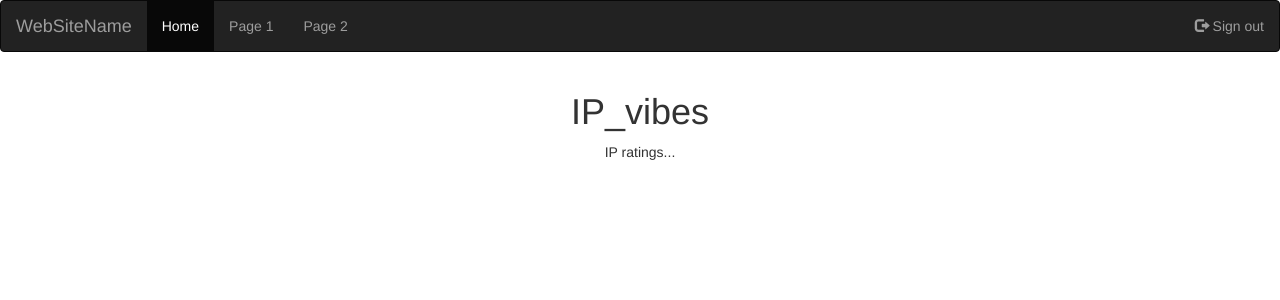
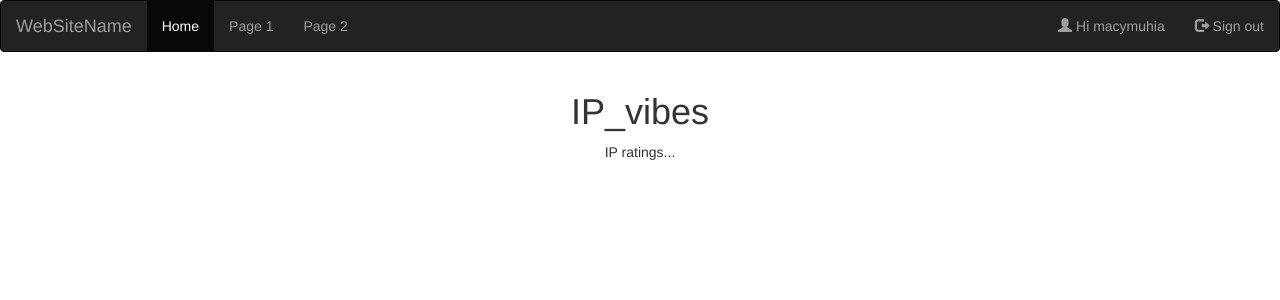
Before and after one commit to macymuhia/IP_vibes, a Django app: page / in a window 1280 px wide. Shown: the top 300 px of the page. Run offline with Django 3.2, Linux system fonts and the light colour scheme; a user stored in the database is signed in; some libraries are stand-ins or nearby versions.

Commit message:
Add a profile name to navigation bar to show currently signed in user

```diff
--- a/vibes/templates/base.html
+++ b/vibes/templates/base.html
@@ -1,4 +1,4 @@
-{% load bootstrap3 %} {% load static%}
+{% load bootstrap3 %} {% load static %}
 <!DOCTYPE html>
 <html lang="en">
 
--- a/vibes/templates/navbar.html
+++ b/vibes/templates/navbar.html
@@ -10,6 +10,7 @@
         </ul>
         <ul class="nav navbar-nav navbar-right">
             {% if user.is_authenticated %}
+            <li><a href="{% url 'profile' %}"><span class="glyphicon glyphicon-user"></span> Hi {{user.username}} </a></li>
             <li><a href="{% url 'logout' %}"><span class="glyphicon glyphicon-log-out"></span> Sign out</a></li>
             {% else %}
             <li><a href="{% url 'signup' %}"><span class="glyphicon glyphicon-user"></span> Sign Up</a></li>
```
